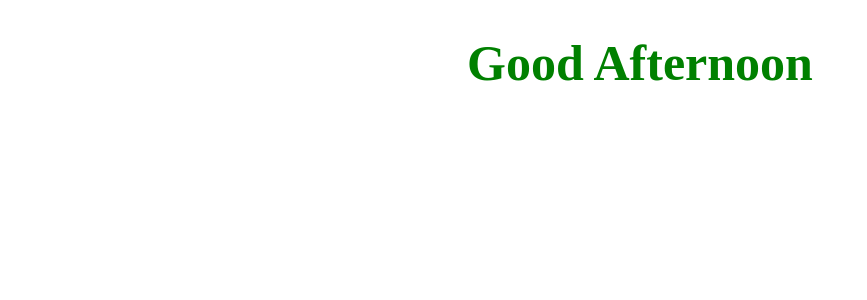
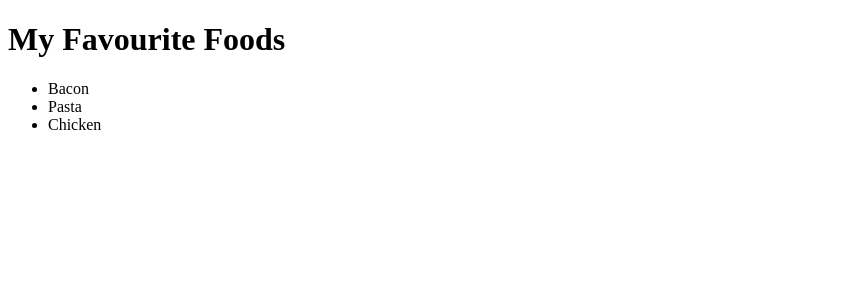
Before and after one commit to taniamoses900-png/angela-bootcamp, a React (Vite) app in the folder react-bootcamp/my-react-app/: page / in a window 1280 px wide. Shown: the top 300 px of the page, without its empty margins (0-867 px from the left). Built offline with nearby package versions, Linux system fonts and the light colour scheme.

Commit message:
refactor(react): extract elements into Heading and List components

```diff
--- a/react-bootcamp/my-react-app/src/App.jsx
+++ b/react-bootcamp/my-react-app/src/App.jsx
@@ -1,28 +1,12 @@
-import "./App.css";
-
-const time = new Date().getHours();
-let greeting = "";
-
-const headingStyle = {
-  color: "",
-};
-
-if (time < 12) {
-  greeting = "Good Morning";
-  headingStyle.color = "red";
-} else if (time < 18) {
-  greeting = "Good Afternoon";
-  headingStyle.color = "green";
-} else {
-  greeting = "Good Evening";
-  headingStyle.color = "blue";
-}
+import Heading from "./components/Heading.jsx";
+import List from "./components/List.jsx";
 
 function App() {
   return (
-    <h1 className="heading" style={headingStyle}>
-      {greeting}
-    </h1>
+    <div>
+      <Heading />
+      <List />
+    </div>
   );
 }
 
--- /dev/null
+++ b/react-bootcamp/my-react-app/src/components/Heading.jsx
@@ -0,0 +1,5 @@
+function Heading() {
+  return <h1>My Favourite Foods</h1>;
+}
+
+export default Heading;
--- /dev/null
+++ b/react-bootcamp/my-react-app/src/components/List.jsx
@@ -0,0 +1,11 @@
+function List() {
+  return (
+    <ul>
+      <li>Bacon</li>
+      <li>Pasta</li>
+      <li>Chicken</li>
+    </ul>
+  );
+}
+
+export default List;
```
